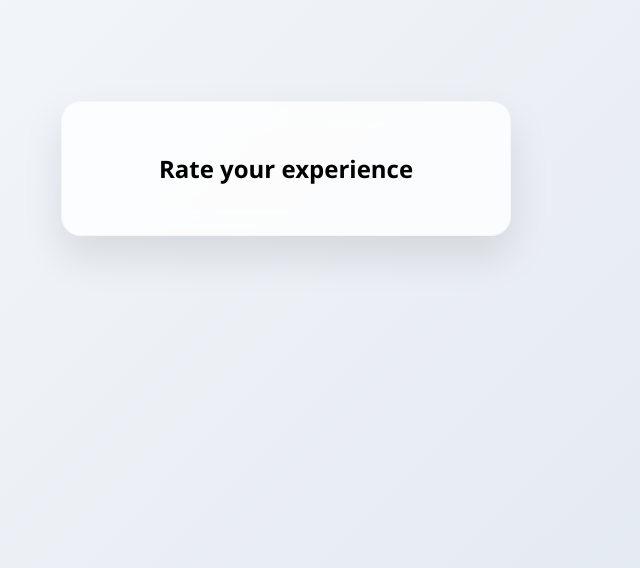
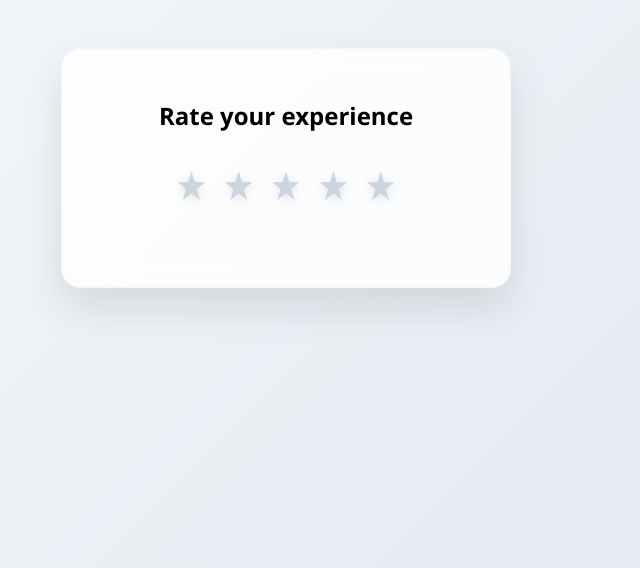
Before and after one commit to vsniranjan/rating-ui, a React app: page / in a window 1280 px wide. Shown: the part 232-800 px from the top of the page, without its empty margins (354-994 px from the left). Built offline with nearby package versions, Linux system fonts and the light colour scheme; the HTML template or start-up script is replaced by a standard one.

Commit message:
Lists in react

```diff
--- a/src/components/Rating.jsx
+++ b/src/components/Rating.jsx
@@ -2,16 +2,15 @@ const Rating = () => {
   return (
     <div className='rating-container'>
       <h2>Rate your experience</h2>
+      <div className='stars'>
+        {[1, 2, 3, 4, 5].map((star) => (
+          <span key={star} className='star'>
+            {"\u2605"}
+          </span>
+        ))}
+      </div>
     </div>
   );
 };
 
-const styles = {
-  conatiner: {
-    textAlign: "center",
-    fontFamily: "Arial",
-    padding: "20px",
-  },
-};
-
 export default Rating;
```
